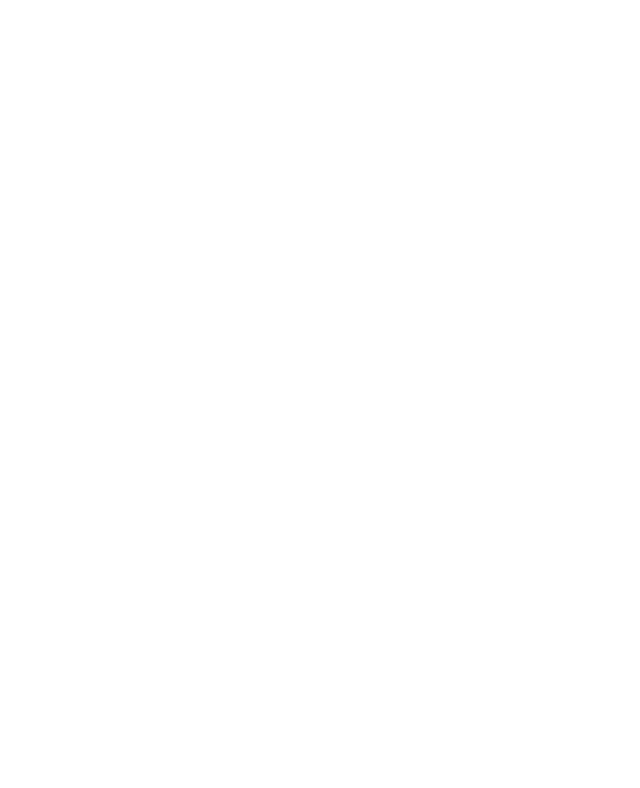
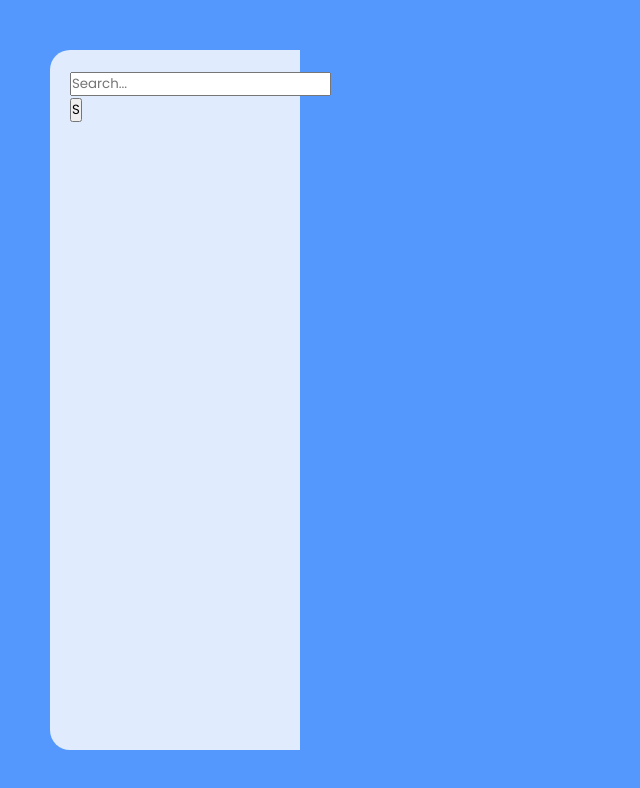
Before and after one commit to Emrahalibasic1/weather-app, a plain HTML site: page index.html in a window 1280 px wide. Shown: the whole page, without its empty margins (0-640 px from the left). Drawn offline with Linux system fonts and the light colour scheme.

Commit message:
added side bar right

```diff
--- a/index.html
+++ b/index.html
@@ -8,7 +8,16 @@
 </head>
 <body>
 
-
+    <div class="wrapper">
+        <div class="sidebar">
+            <div>
+                <form action="" class="search" id="search">
+                    <input type="text" id="query" placeholder="Search...">
+                    <button>S</button>
+                </form>
+            </div>
+        </div>
+    </div>
 
 
     <script src="script.js"></script>
--- a/style.css
+++ b/style.css
@@ -0,0 +1,47 @@
+@import url("https://fonts.googleapis.com/css2?family=Poppins:wght@400;500;600&display=swap");
+
+
+* {
+    margin: 0;
+    padding: 0;
+    box-sizing: border-box;
+    font-family: "Poppins", sans-serif;
+  }
+
+
+  body{
+    display: flex;
+    justify-content: center;
+    min-height: 100vh;
+    min-width: 100px;
+    padding: 50px;
+    background: #5598fd;
+  /*  background-image: linear-gradient(rgba(0, 0, 0, 0.5), rgba(0, 0, 0, 0.5)),url("./images/cd.jpg");*/
+    background-size: cover;
+    background-position: center;
+    transition: background-image 0.3s ease;
+}
+
+img{
+    width: 100%;
+}
+
+.wrapper{
+    display: flex;
+    width: 1200px;
+    min-width: 900px;
+    border-radius: 20px;
+    overflow: hidden;
+
+}
+
+.sidebar{
+    width: 30px;
+    min-width: 250px;
+    padding: 20px;
+    display: flex;
+    flex-direction: column;
+    justify-content: space-between;
+    background-color: rgba(255, 255, 255, 0.815);
+
+}
```
